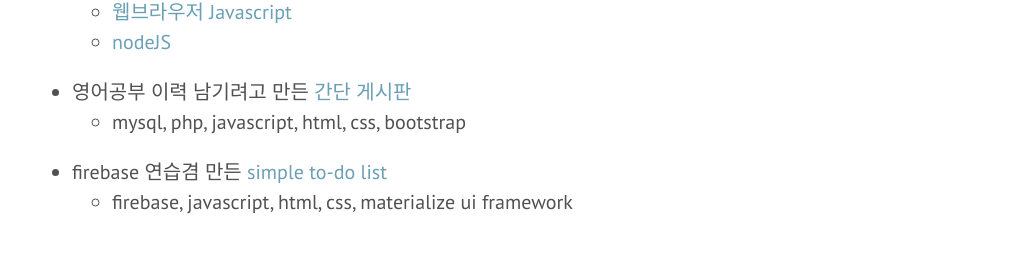
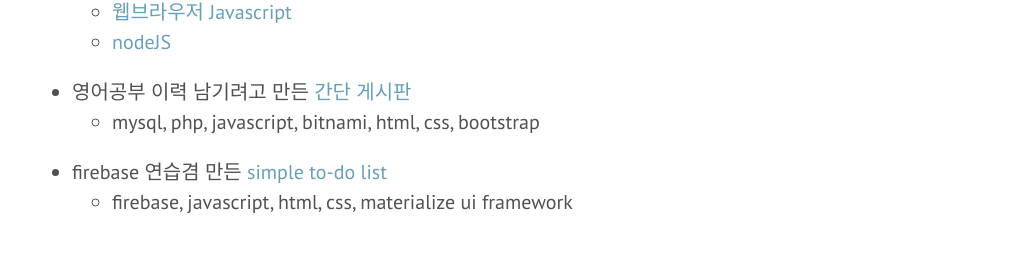
Before and after one commit to wayhome25/wayhome25.github.io, a Jekyll site: the page built from about.md, in a window 1280 px wide. Shown: the part 403-656 px from the top of the page, without its empty margins (248-1276 px from the left). Built offline with Jekyll 4.4.1, drawn with Linux system fonts in a browser that asks for light colours; nearby versions of some CDN libraries; comment, search, counter and statistics services are not loaded.

Commit message:
code style change, about page update

```diff
--- a/_scss/base/_poole.scss
+++ b/_scss/base/_poole.scss
@@ -156,7 +156,7 @@
   padding: .25em .5em;
   font-size: 85%;
   color: #bf616a;
-  background-color: #f9f9f9;
+  background-color: #FFEA85;
   border-radius: 3px;
 }
 pre {
@@ -173,6 +173,7 @@
   word-break: break-all;
   word-wrap: break-word;
   background-color: #f9f9f9;
+
 }
 pre code {
   padding: 0;
--- a/about.md
+++ b/about.md
@@ -17,6 +17,6 @@
 
 
 - 영어공부 이력 남기려고 만든 [간단 게시판](http://siwabada.dothome.co.kr/)
-  - mysql, php, javascript, html, css, bootstrap
+  - mysql, php, javascript, bitnami, html, css, bootstrap
 - firebase 연습겸 만든 [simple to-do list](https://simple-todolist.firebaseapp.com/)
   - firebase, javascript, html, css, materialize ui framework
```
